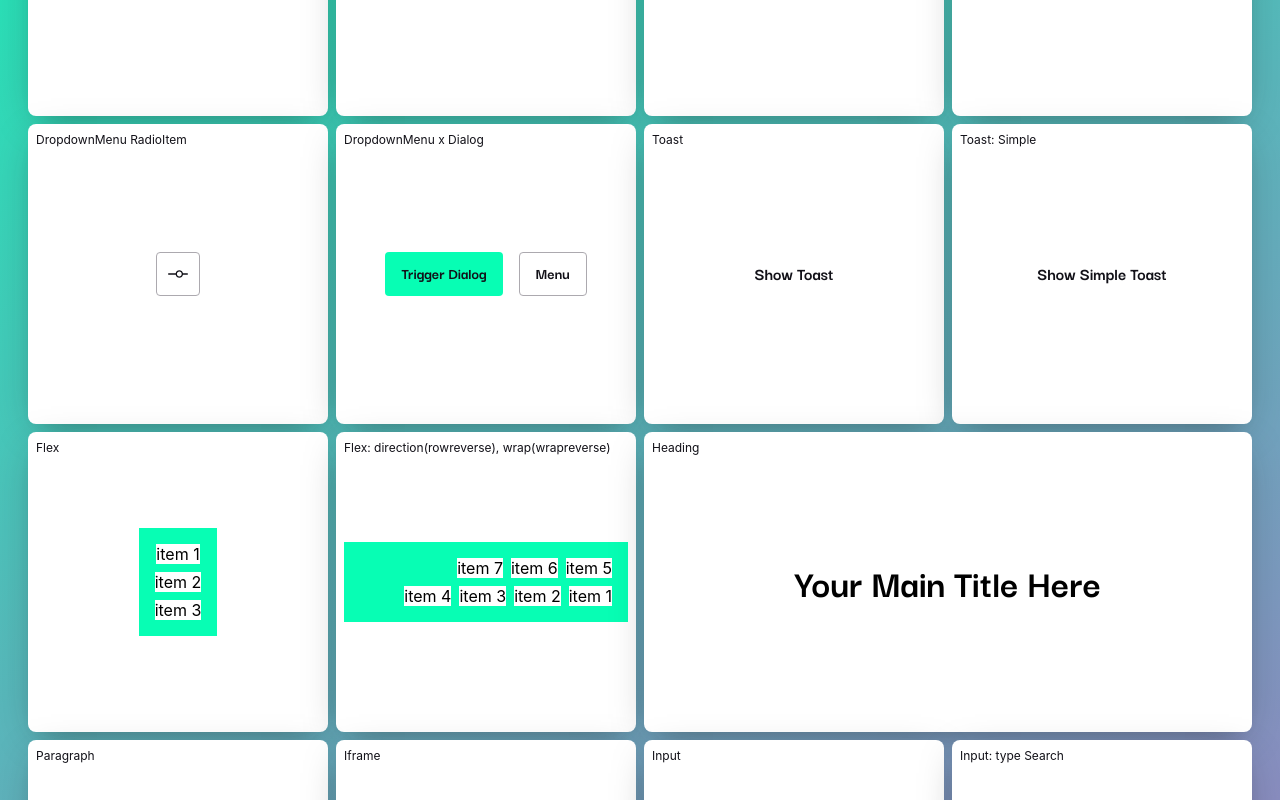
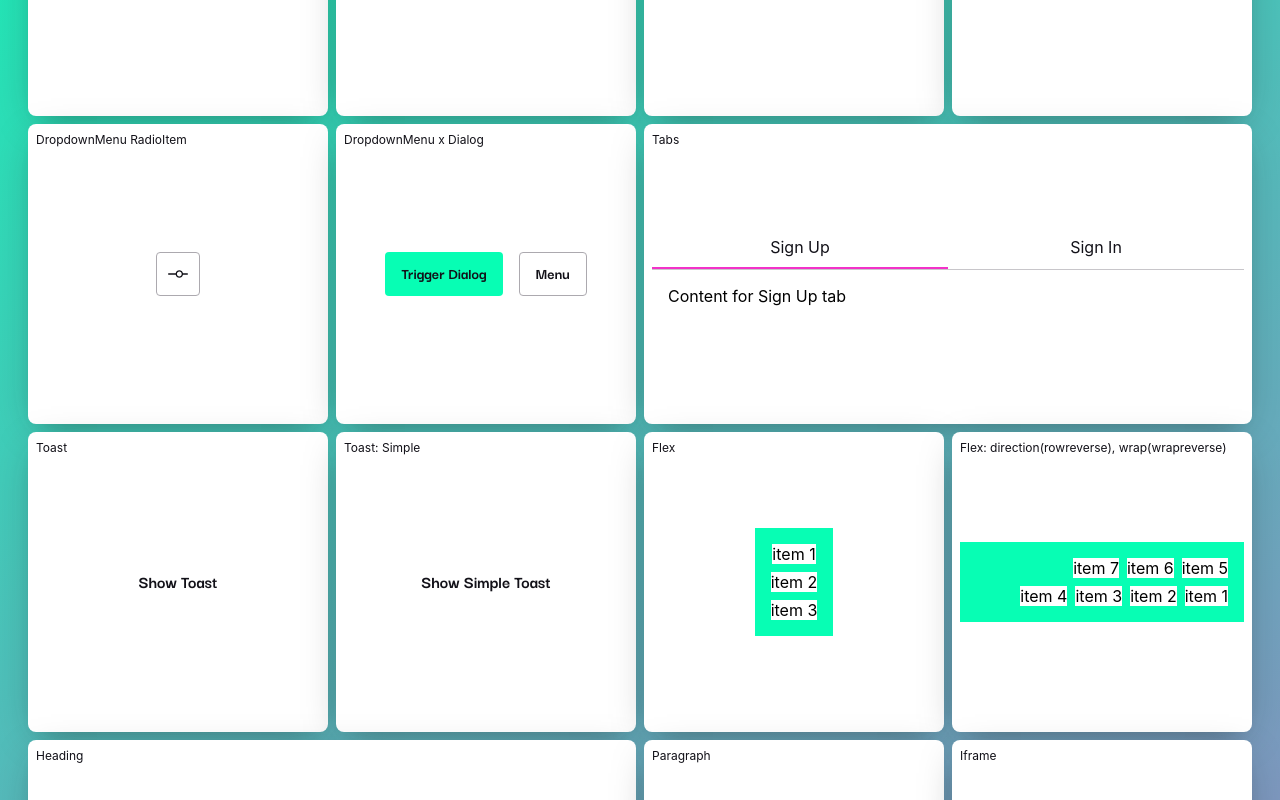
Before and after one commit to sebastiangrochocki/components-playground, a React (Create React App) app: page / in a window 1280 px wide. Shown: the part 1440-2240 px from the top of the page. Built offline with nearby package versions, Linux system fonts and the light colour scheme.

Commit message:
Add tabs

```diff
--- a/package.json
+++ b/package.json
@@ -9,6 +9,7 @@
     "@radix-ui/react-select": "^2.0.0",
     "@radix-ui/react-switch": "^1.0.3",
     "@radix-ui/react-dropdown-menu": "^2.0.6",
+    "@radix-ui/react-tabs": "^1.0.4",
     "@radix-ui/react-toast": "^1.1.5",
     "@radix-ui/react-dialog": "^1.0.5",
     "@radix-ui/react-progress": "^1.0.3",
--- a/src/App.js
+++ b/src/App.js
@@ -28,6 +28,7 @@ import {
   Switch,
   DropdownMenu,
   Select,
+  Tabs,
 } from "./src/index";
 import {
   Component2Icon,
@@ -239,7 +240,7 @@ function App() {
         <img src={Logo} className="Logo" alt="Design System" />
 
         <Heading level={2} weight="bold">
-          BlocksIn System v.1.3.1
+          BlocksIn System v.1.3.2
         </Heading>
         <Heading level={4}>React Component Library</Heading>
         <Flex
@@ -509,6 +510,26 @@ function App() {
           </Flex>
         </div>
 
+        <div className="box box2x">
+          <span className="title">Tabs</span>
+          <Tabs defaultValue="tab1" fluid>
+            <Tabs.List ariaLabel="Manage your account">
+              <Tabs.Trigger value="tab1">Sign Up</Tabs.Trigger>
+              <Tabs.Trigger value="tab2">Sign In</Tabs.Trigger>
+            </Tabs.List>
+            <Tabs.Content value="tab1">
+              <Flex style={{ padding: "var(--size-200)" }}>
+                Content for Sign Up tab
+              </Flex>
+            </Tabs.Content>
+            <Tabs.Content value="tab2">
+              <Flex style={{ padding: "var(--size-200)" }}>
+                Content for Sign In tab
+              </Flex>
+            </Tabs.Content>
+          </Tabs>
+        </div>
+
         <div className="box">
           <span className="title">Toast</span>
 
--- a/src/src/DropdownMenu.js
+++ b/src/src/DropdownMenu.js
@@ -5,18 +5,19 @@ import { CheckIcon, ChevronRightIcon } from "@radix-ui/react-icons";
 
 const DropdownMenu = DropdownMenuPrimitive.Root;
 
-DropdownMenu.Trigger = ({ children, ...props }) => {
+DropdownMenu.Trigger = React.forwardRef(({ children, ...props }, ref) => {
   return (
-    <DropdownMenuPrimitive.Trigger asChild {...props}>
+    <DropdownMenuPrimitive.Trigger asChild ref={ref} {...props}>
       {children}
     </DropdownMenuPrimitive.Trigger>
   );
-};
+});
 
-DropdownMenu.Content = ({ children, ...props }) => {
+DropdownMenu.Content = React.forwardRef(({ children, ...props }, ref) => {
   return (
     <DropdownMenuPrimitive.Portal>
       <DropdownMenuPrimitive.Content
+        ref={ref}
         sideOffset={8}
         className="DropdownMenuContent"
         {...props}
@@ -25,37 +26,40 @@ DropdownMenu.Content = ({ children, ...props }) => {
       </DropdownMenuPrimitive.Content>
     </DropdownMenuPrimitive.Portal>
   );
-};
+});
 
-DropdownMenu.Item = ({ children, icon: Icon, ...props }) => {
+DropdownMenu.Item = React.forwardRef(
+  ({ children, icon: Icon, ...props }, ref) => {
     return (
-    <DropdownMenuPrimitive.Item className="DropdownMenuItem" {...props}>
-      <>
+      <DropdownMenuPrimitive.Item
+        ref={ref}
+        className="DropdownMenuItem"
+        {...props}
+      >
         <div className="LeftSlot">{Icon && <Icon />}</div>
-
         {children}
-      </>
       </DropdownMenuPrimitive.Item>
     );
-};
+  }
+);
 
-DropdownMenu.CheckboxItem = ({ children, icon: Icon, ...props }) => {
+DropdownMenu.CheckboxItem = React.forwardRef(
+  ({ children, icon: Icon, ...props }, ref) => {
     return (
       <DropdownMenuPrimitive.CheckboxItem
+        ref={ref}
         className="DropdownMenuCheckboxItem"
         {...props}
       >
-      <>
         <div className="LeftSlot">{Icon && <Icon />}</div>
-
         {children}
         <div className="RightSlot">
           <CheckIcon />
         </div>
-      </>
       </DropdownMenuPrimitive.CheckboxItem>
     );
-};
+  }
+);
 
 DropdownMenu.RadioGroup = ({ children, ...props }) => {
   return (
@@ -65,25 +69,25 @@ DropdownMenu.RadioGroup = ({ children, ...props }) => {
   );
 };
 
-DropdownMenu.RadioItem = ({ children, icon: Icon, ...props }) => {
+DropdownMenu.RadioItem = React.forwardRef(
+  ({ children, icon: Icon, ...props }, ref) => {
     return (
       <DropdownMenuPrimitive.RadioItem
+        ref={ref}
         className="DropdownMenuRadioItem"
         {...props}
       >
-      <>
         <div className="LeftSlot">{Icon && <Icon />}</div>
-
         {children}
         <div className="RightSlot">
           <div className="RadioButton">
             <span></span>
           </div>
         </div>
-      </>
       </DropdownMenuPrimitive.RadioItem>
     );
-};
+  }
+);
 
 DropdownMenu.Separator = () => {
   return <DropdownMenuPrimitive.Separator />;
@@ -95,16 +99,17 @@ DropdownMenu.Sub = ({ children, ...props }) => {
   );
 };
 
-DropdownMenu.SubTrigger = ({ children, icon: Icon, ...props }) => {
+DropdownMenu.SubTrigger = React.forwardRef(
+  ({ children, icon: Icon, ...props }, ref) => {
     return (
       <DropdownMenuPrimitive.SubTrigger
+        ref={ref}
         className="DropdownMenuSubTrigger"
         asChild
         {...props}
       >
         <DropdownMenuPrimitive.Item>
           <div className="LeftSlot">{Icon && <Icon />}</div>
-
           {children}
           <div className="RightSlot">
             <ChevronRightIcon />
@@ -112,12 +117,14 @@ DropdownMenu.SubTrigger = ({ children, icon: Icon, ...props }) => {
         </DropdownMenuPrimitive.Item>
       </DropdownMenuPrimitive.SubTrigger>
     );
-};
+  }
+);
 
-DropdownMenu.SubContent = ({ children, ...props }) => {
+DropdownMenu.SubContent = React.forwardRef(({ children, ...props }, ref) => {
   return (
     <DropdownMenuPrimitive.Portal>
       <DropdownMenuPrimitive.SubContent
+        ref={ref}
         sideOffset={12}
         className="DropdownMenuSubContent"
         {...props}
@@ -126,6 +133,6 @@ DropdownMenu.SubContent = ({ children, ...props }) => {
       </DropdownMenuPrimitive.SubContent>
     </DropdownMenuPrimitive.Portal>
   );
-};
+});
 
 export default DropdownMenu;
--- /dev/null
+++ b/src/src/Tabs.js
@@ -0,0 +1,51 @@
+import React from "react";
+import * as TabsPrimitive from "@radix-ui/react-tabs";
+import "./radix-styles/Tabs.scss";
+
+const Tabs = ({ children, defaultValue, fluid, ...props }) => {
+  return (
+    <TabsPrimitive.Root
+      className={`TabsRoot ${fluid ? "fluid" : ""}`}
+      defaultValue={defaultValue}
+      {...props}
+    >
+      {children}
+    </TabsPrimitive.Root>
+  );
+};
+
+Tabs.List = ({ children, ...props }) => {
+  return (
+    <TabsPrimitive.List className="TabsList" {...props}>
+      {children}
+    </TabsPrimitive.List>
+  );
+};
+
+Tabs.Trigger = React.forwardRef(({ children, value, ...props }, ref) => {
+  return (
+    <TabsPrimitive.Trigger
+      className="TabsTrigger"
+      value={value}
+      ref={ref}
+      {...props}
+    >
+      {children}
+    </TabsPrimitive.Trigger>
+  );
+});
+
+Tabs.Content = React.forwardRef(({ children, value, ...props }, ref) => {
+  return (
+    <TabsPrimitive.Content
+      className="TabsContent"
+      value={value}
+      ref={ref}
+      {...props}
+    >
+      {children}
+    </TabsPrimitive.Content>
+  );
+});
+
+export default Tabs;
--- a/src/src/index.js
+++ b/src/src/index.js
@@ -16,6 +16,7 @@ export { default as Select } from "./Select";
 export { default as Tag } from "./Tag";
 export { default as UserListItem } from "./UserListItem";
 export { default as Toast } from "./Toast";
+export { default as Tabs } from "./Tabs";
 export { default as Switch } from "./Switch";
 export { default as Youtube } from "./Youtube";
 export { default as BadgeLevel } from "./BadgeLevel";
--- a/src/src/radix-styles/Tabs.scss
+++ b/src/src/radix-styles/Tabs.scss
@@ -1,5 +1,3 @@
-
-
 /* reset */
 button,
 fieldset,
@@ -11,12 +9,15 @@ input {
   display: flex;
   flex-direction: column;
   width: auto;
+  &.fluid {
+    width: 100%;
+  }
 }
 
 .TabsList {
   flex-shrink: 0;
   display: flex;
-  border-bottom: 1px solid var(--border-neutral-subtle)
+  border-bottom: 1px solid var(--border-neutral-subtle);
 }
 
 .TabsTrigger {
@@ -35,15 +36,16 @@ input {
   user-select: none;
   cursor: pointer;
   position: relative;
+  text-wrap: nowrap;
 }
 .TabsTrigger:hover {
   color: var(--foreground-neutral);
   background-color: var(--background-neutral);
 }
-.TabsTrigger[data-state='active'] {
+.TabsTrigger[data-state="active"] {
   color: var(--foreground-neutral);
   &:after {
-    content: '';
+    content: "";
     display: block;
     position: absolute;
     bottom: 0;
--- a/src/src/shared-styles.scss
+++ b/src/src/shared-styles.scss
@@ -1,4 +1,3 @@
-@import "./radix-styles/Tabs";
 @import "./radix-styles/Tooltip";
 @import "./radix-styles/Accordion.scss";
 @import "./radix-styles/ScrollArea.scss";
```
Also changed, not shown: 1 other file (tests, documents, lock files or other folders). Lines whose indentation alone changed are shown as unchanged.
